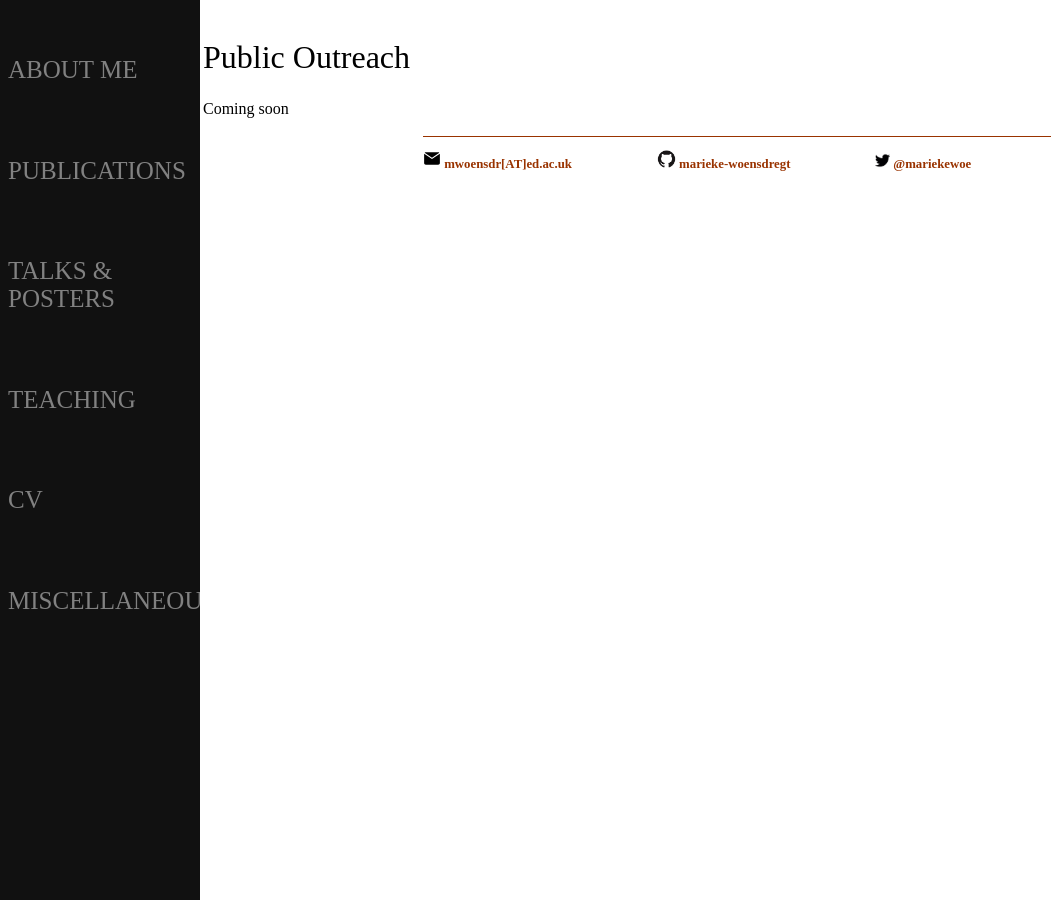
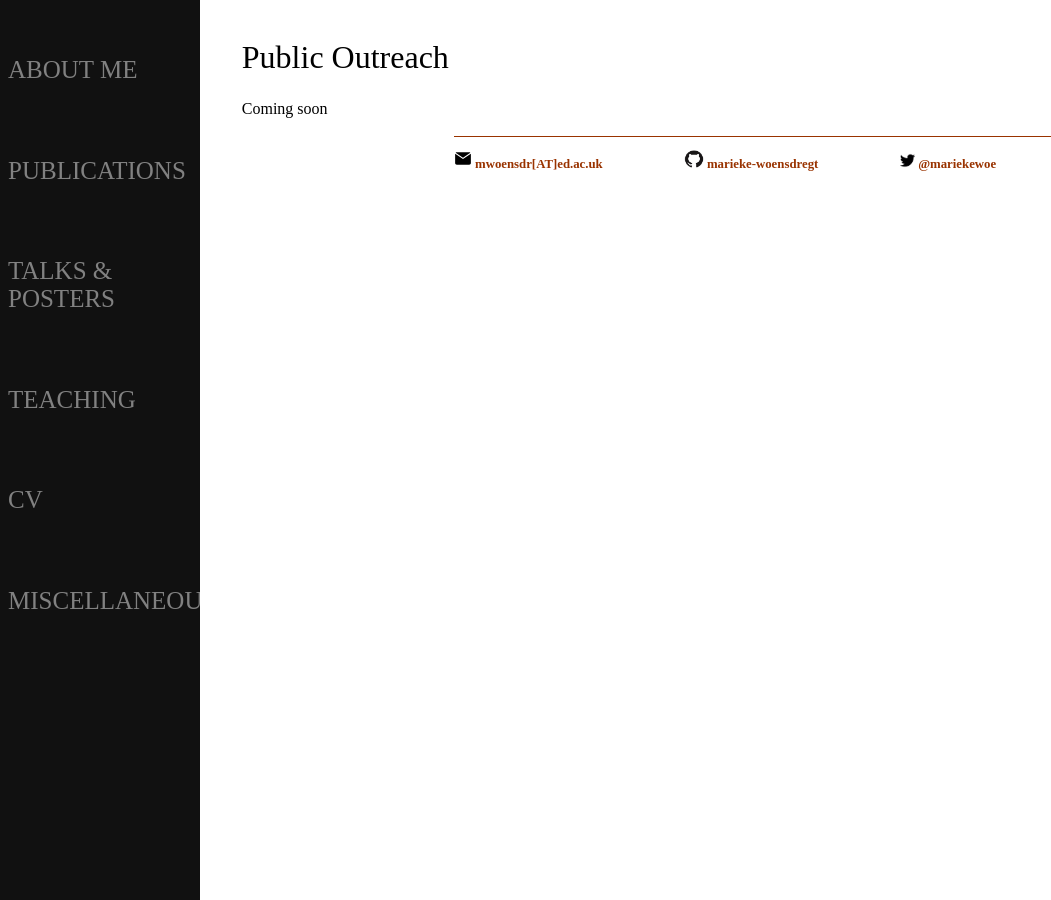
Before and after one commit to marieke-woensdregt/marieke-woensdregt.github.io, a Jekyll site: the page built from public_outreach/index.html, in a window 1280 px wide. Shown: the whole page, without its empty margins (0-1051 px from the left). Built offline with Jekyll 4.4.1, drawn with Linux system fonts in a browser that asks for light colours.

Commit message:
Update main.css

```diff
--- a/css/main.css
+++ b/css/main.css
@@ -65,7 +65,7 @@ p {
 }
 p.small {
     line-height: 80%;
-    margin-left: 20px;
+    margin-left: 0px;
     color: #000000;
 }
 footer {
@@ -127,7 +127,7 @@ sidebar {
 
 /* Style page content */
 .main {
-  margin-left: 160px; /* Same as the width of the sidebar */
+  margin-left: 200px; /* Same as the width of the sidebar */
   padding: 0px 10px;
 }
 
```
